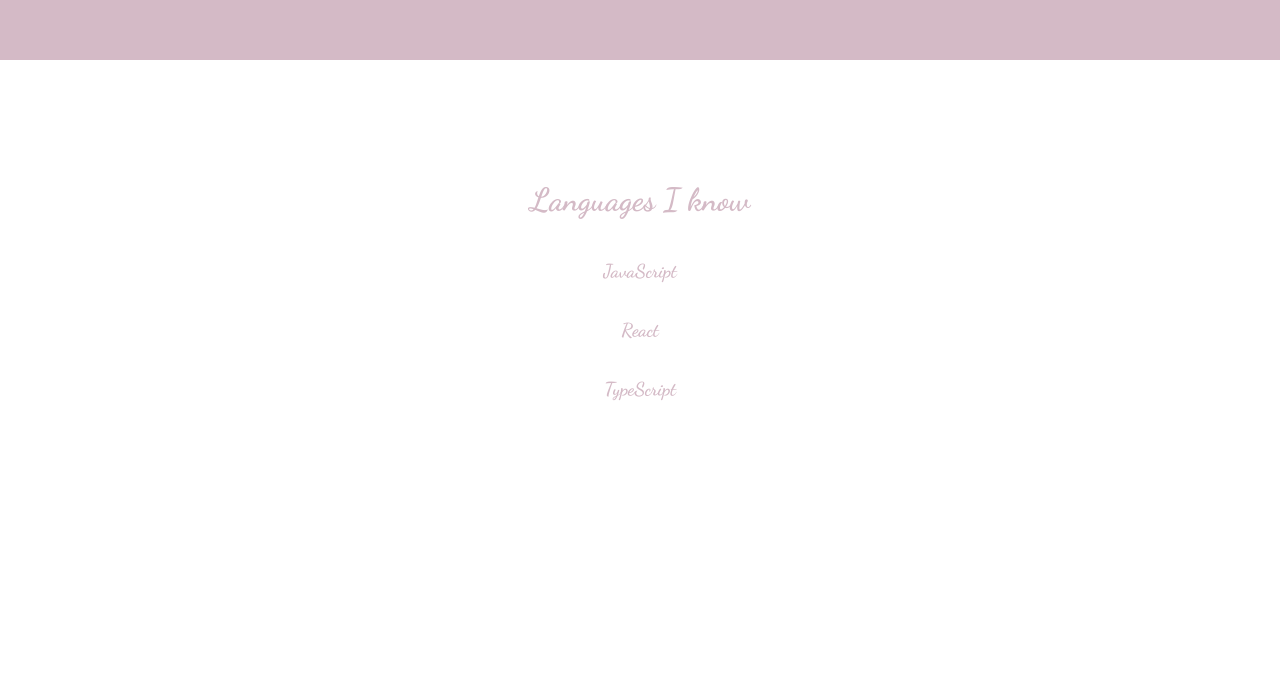
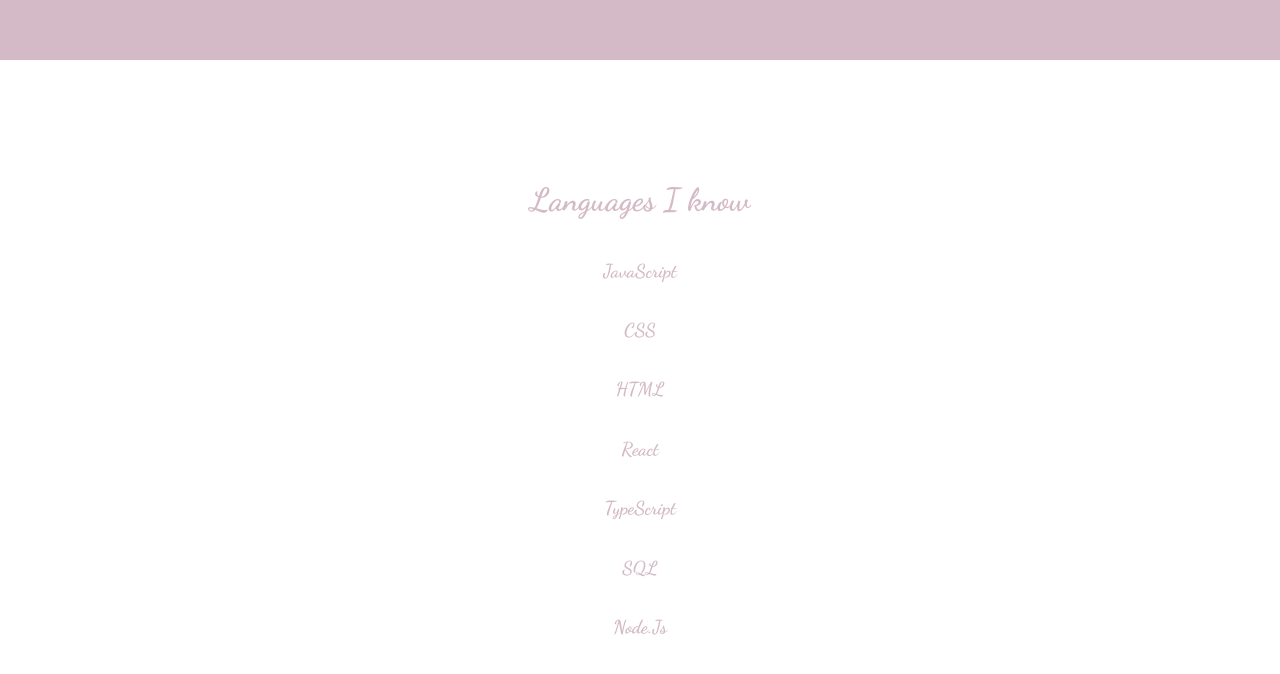
Before and after one commit to TaylorWill94/taylor-will-portfolio-pink, a React (Create React App) app: page / in a window 1280 px wide. Shown: the part 1500-2174 px from the top of the page. Built offline with nearby package versions, Linux system fonts and the light colour scheme.

Commit message:
Adds more languages and edits cursor

```diff
--- a/src/Components/Home/Home.css
+++ b/src/Components/Home/Home.css
@@ -15,6 +15,7 @@
     height: 75vh;
     text-align: center;
     color: rgb(234, 101, 181);
+    cursor: pointer;
   }
 }
 
--- a/src/Components/Languages/Languages.css
+++ b/src/Components/Languages/Languages.css
@@ -8,6 +8,7 @@
     height: 75vh;
     text-align: center;
     color: rgb(234, 101, 181);
+    cursor: pointer;
   }
 }
 
--- a/src/Components/Languages/Languages.js
+++ b/src/Components/Languages/Languages.js
@@ -5,8 +5,12 @@
     <div className="languages">
       <h1 className="lang-title">Languages I know</h1>
       <h3>JavaScript</h3>
+      <h3>CSS</h3>
+      <h3>HTML</h3>
       <h3>React</h3>
       <h3>TypeScript</h3>
+      <h3>SQL</h3>
+      <h3>Node.Js</h3>
     </div>
   );
 }
```
